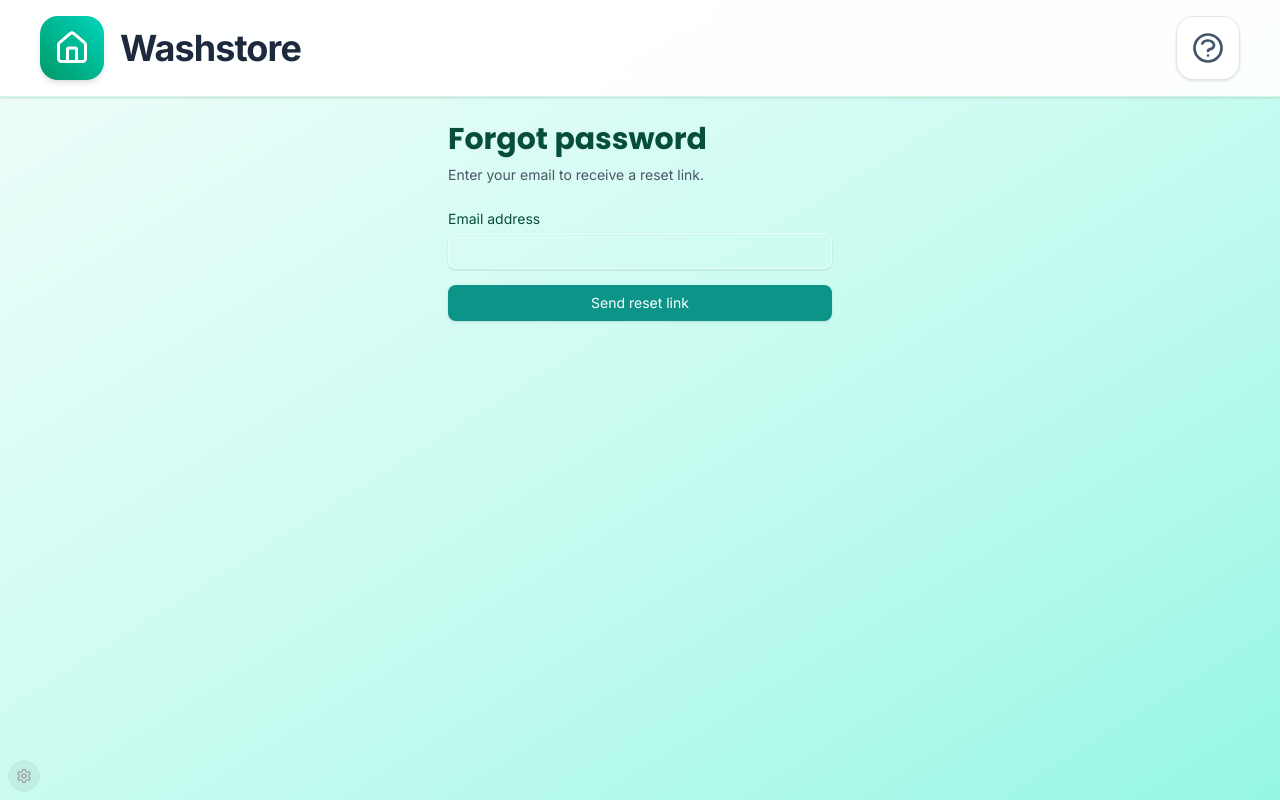
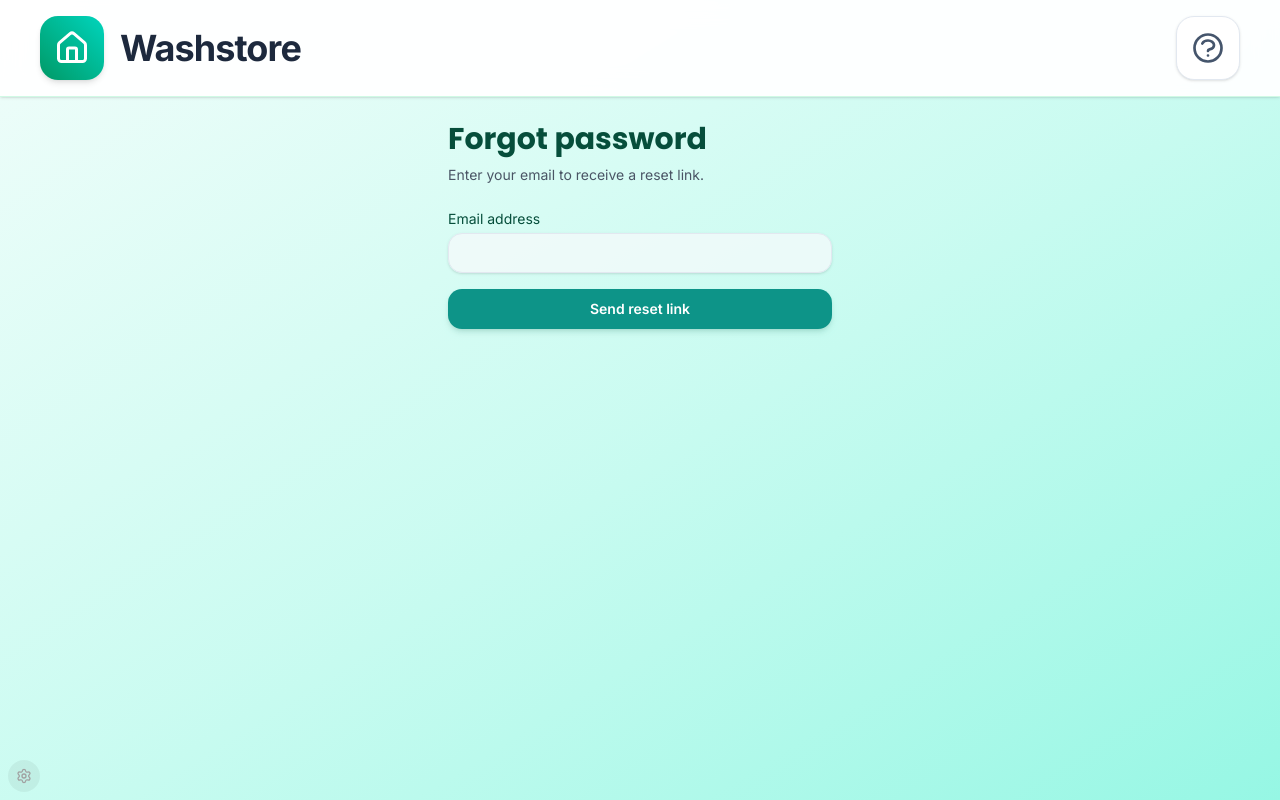
Before and after one commit to marciobooi/washbubbles, a React (Vite) app: page /forgot-password in a window 1280 px wide. Built offline with nearby package versions, Linux system fonts and the light colour scheme; no server answers.

Commit message:
admin: kiosk look on the shared primitives (cards, buttons, inputs, labels, settings tabs) without touching layouts

```diff
--- a/src/components/ui/button.jsx
+++ b/src/components/ui/button.jsx
@@ -5,25 +5,25 @@ import { cva } from "class-variance-authority";
 import { cn } from "@/lib/utils"
 
 const buttonVariants = cva(
-  "inline-flex items-center justify-center gap-2 whitespace-nowrap rounded-md text-sm font-medium transition-colors focus-visible:outline-none focus-visible:ring-1 focus-visible:ring-ring disabled:pointer-events-none disabled:opacity-50 [&_svg]:pointer-events-none [&_svg]:size-4 [&_svg]:shrink-0",
+  "inline-flex items-center justify-center gap-2 whitespace-nowrap rounded-xl text-sm font-semibold transition-all active:scale-[0.98] focus-visible:outline-none focus-visible:ring-2 focus-visible:ring-ring disabled:pointer-events-none disabled:opacity-50 [&_svg]:pointer-events-none [&_svg]:size-4 [&_svg]:shrink-0",
   {
     variants: {
       variant: {
         default:
-          "bg-primary text-primary-foreground shadow hover:bg-primary/90",
+          "bg-primary text-primary-foreground shadow-md shadow-emerald-800/15 hover:bg-primary/90",
         destructive:
           "bg-destructive text-destructive-foreground shadow-sm hover:bg-destructive/90",
         outline:
-          "border border-input bg-background shadow-sm hover:bg-accent hover:text-accent-foreground",
+          "border border-slate-200 bg-background shadow-sm hover:bg-emerald-50 hover:text-emerald-800",
         secondary:
           "bg-secondary text-secondary-foreground shadow-sm hover:bg-secondary/80",
         ghost: "hover:bg-accent hover:text-accent-foreground",
         link: "text-primary underline-offset-4 hover:underline",
       },
       size: {
-        default: "h-9 px-4 py-2",
-        sm: "h-8 rounded-md px-3 text-xs",
-        lg: "h-10 rounded-md px-8",
+        default: "h-10 px-5 py-2",
+        sm: "h-9 rounded-lg px-3.5 text-sm",
+        lg: "h-12 rounded-xl px-8 text-base",
         icon: "h-10 w-10",
       },
     },
--- a/src/components/ui/card.jsx
+++ b/src/components/ui/card.jsx
@@ -5,7 +5,7 @@ import { cn } from "@/lib/utils"
 const Card = React.forwardRef(({ className, ...props }, ref) => (
   <div
     ref={ref}
-    className={cn("rounded-xl border bg-card text-card-foreground shadow", className)}
+    className={cn("rounded-2xl border border-emerald-100/70 bg-card text-card-foreground shadow-[0_4px_20px_-2px_rgba(16,185,129,0.08),0_2px_6px_-1px_rgba(0,0,0,0.04)]", className)}
     {...props} />
 ))
 Card.displayName = "Card"
--- a/src/components/ui/input.jsx
+++ b/src/components/ui/input.jsx
@@ -7,7 +7,7 @@ const Input = React.forwardRef(({ className, type, ...props }, ref) => {
     <input
       type={type}
       className={cn(
-        "flex h-9 w-full rounded-md border border-input bg-transparent px-3 py-1 text-base shadow-sm transition-colors file:border-0 file:bg-transparent file:text-sm file:font-medium file:text-foreground placeholder:text-muted-foreground focus-visible:outline-none focus-visible:ring-1 focus-visible:ring-ring disabled:cursor-not-allowed disabled:opacity-50 md:text-sm",
+        "flex h-10 w-full rounded-xl border border-slate-200 bg-slate-50/70 px-3.5 py-1 text-base shadow-sm transition-colors focus:bg-white focus-visible:border-primary file:border-0 file:bg-transparent file:text-sm file:font-medium file:text-foreground placeholder:text-muted-foreground focus-visible:outline-none focus-visible:ring-1 focus-visible:ring-ring disabled:cursor-not-allowed disabled:opacity-50 md:text-sm",
         className
       )}
       ref={ref}
--- a/src/components/ui/label.jsx
+++ b/src/components/ui/label.jsx
@@ -2,7 +2,7 @@ import React from 'react'
 
 export function Label({ children, className = '', ...props }) {
   return (
-    <label className={`block text-sm font-medium text-muted-foreground ${className}`} {...props}>
+    <label className={`block mb-1 text-sm font-semibold text-slate-600 ${className}`} {...props}>
       {children}
     </label>
   )
--- a/src/pages/AdminSettings.jsx
+++ b/src/pages/AdminSettings.jsx
@@ -638,7 +638,7 @@ export default function AdminSettings(){
           component's top level regardless of which tab is showing (the
           WhatsApp status poll above, for instance), so switching tabs never
           loses in-flight state. */}
-      <div className="border-b flex gap-1 overflow-x-auto">
+      <div className="flex gap-2 overflow-x-auto pb-1">
         {TABS.map((t) => {
           const active = activeTab === t.id
           return (
@@ -646,8 +646,8 @@ export default function AdminSettings(){
               key={t.id}
               type="button"
               onClick={() => setActiveTab(t.id)}
-              className={`flex items-center gap-2 px-4 py-2.5 text-sm font-medium border-b-2 whitespace-nowrap transition-colors
-                ${active ? 'border-primary-600 text-primary-700' : 'border-transparent text-neutral-500 hover:text-neutral-800 hover:border-neutral-200'}`}
+              className={`flex items-center gap-2 px-4 py-2.5 text-sm font-semibold rounded-xl border whitespace-nowrap transition-colors
+                ${active ? 'bg-emerald-50 border-emerald-300 text-emerald-800 shadow-sm' : 'bg-white border-slate-200 text-slate-500 hover:text-slate-800 hover:border-emerald-200'}`}
             >
               <t.Icon className="h-4 w-4" />
               {t.label}
```
